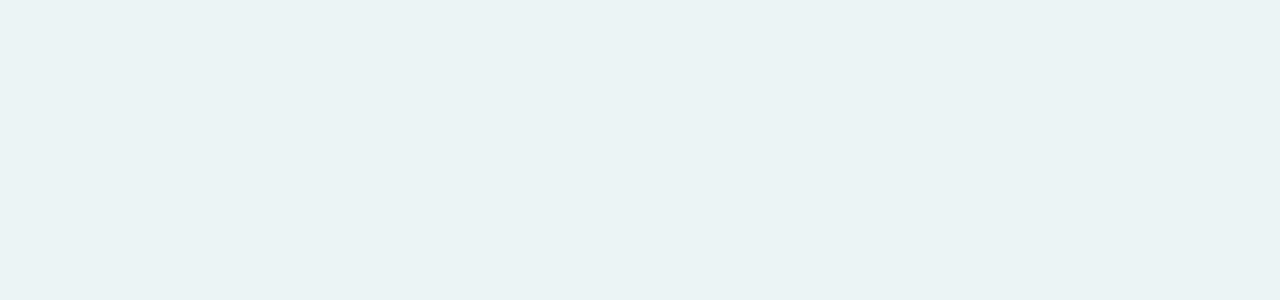
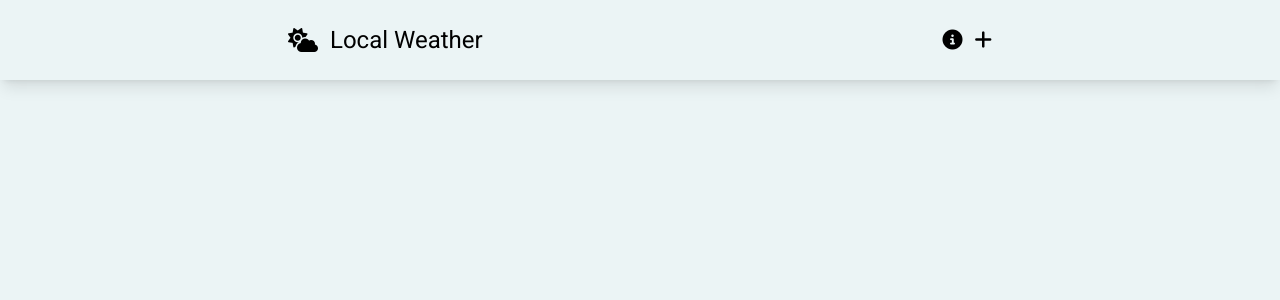
Before and after one commit to alfianahar/weather-app---vite-vue, a Vue app: page / in a window 1280 px wide. Shown: the top 300 px of the page. Built offline with nearby package versions, Linux system fonts and the light colour scheme.

Commit message:
add navigation

```diff
--- a/src/components/SiteNavigation.vue
+++ b/src/components/SiteNavigation.vue
@@ -1,5 +1,27 @@
 <template>
-  <div></div>
+  <header class="sticky top-0 bg-w-primary shadow-lg">
+    <nav
+      class="container flex flex-col sm:flex-row items-center gap-4 text-black py-6"
+    >
+      <RouterLink :to="{ name: 'home' }">
+        <div class="flex items-center gap-3">
+          <i class="fa-solid fa-cloud-sun text-2xl"></i>
+          <p class="text-2xl">Local Weather</p>
+        </div>
+      </RouterLink>
+
+      <div class="flex gap-3 flex-1 justify-end">
+        <i
+          class="fa-solid fa-circle-info text-xl hover:text-w-secondary duration-150 cursor-pointer"
+        ></i>
+        <i
+          class="fa-solid fa-plus text-xl hover:text-w-secondary duration-150 cursor-pointer"
+        ></i>
+      </div>
+    </nav>
+  </header>
 </template>
 
-<script setup></script>
+<script setup>
+import { RouterLink } from "vue-router";
+</script>
```
